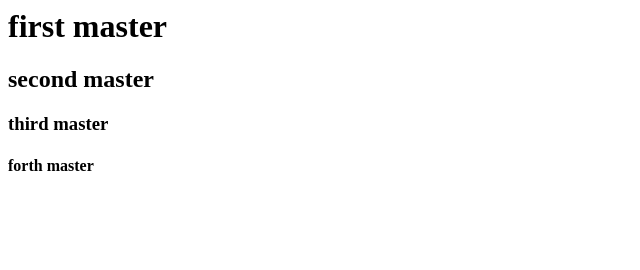
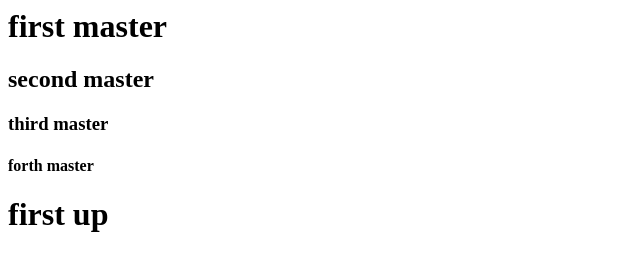
Before and after one commit to Gintoki55/quiz-solution, a plain HTML site: page index.html in a window 1280 px wide. Shown: the whole page, without its empty margins (0-640 px from the left). Drawn offline with Linux system fonts and the light colour scheme.

Commit message:
first up

```diff
--- a/index.html
+++ b/index.html
@@ -2,3 +2,5 @@
 <h2>second master</h2>
 <h3>third master</h3>
 <h4>forth master</h4>
+
+<h1>first up</h1>
```
